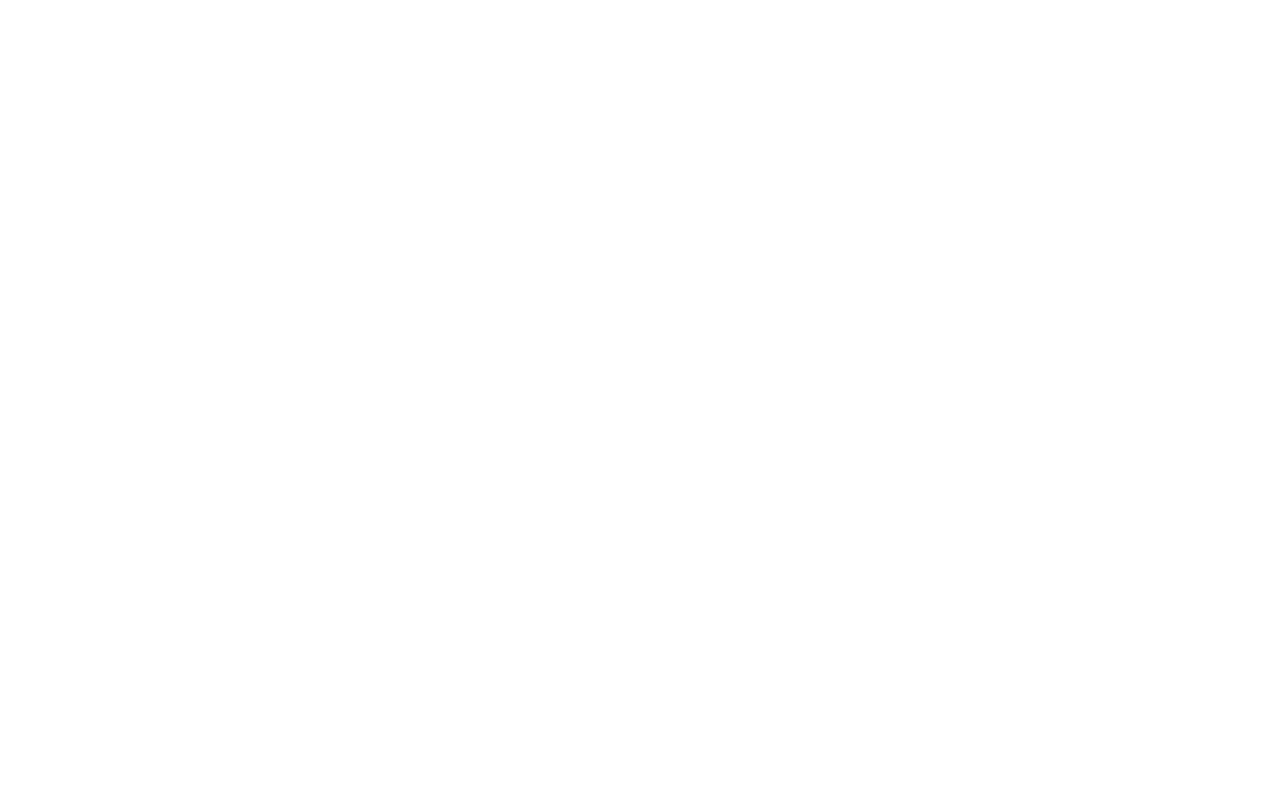
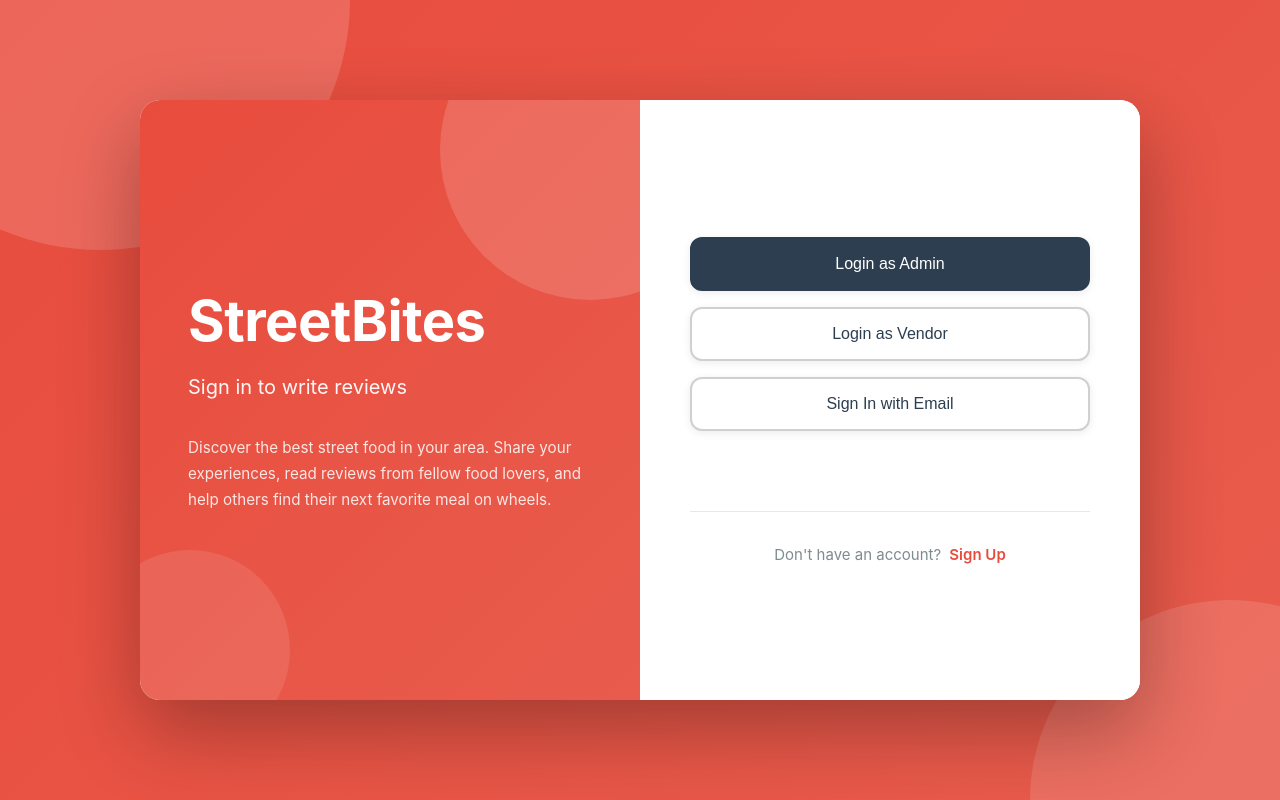
Before and after one commit to jikcbayabay/StreetBites, a React (Vite) app: page /login in a window 1280 px wide. Before the commit this address had no page. Built offline with nearby package versions, Linux system fonts and the light colour scheme.

Commit message:
fixed login

```diff
--- a/src/App.jsx
+++ b/src/App.jsx
@@ -13,6 +13,12 @@
 import SecurityPage from './pages/SecurityPage';
 import TermsOfServicePage from './pages/TermsOfServicePage';
 import Favorites from './pages/Favorites'
+import AdminLogin from './pages/AdminLogin';
+import LoginPage from './pages/LoginPage';
+import UserLogin from './pages/UserLogin';
+import VendorLogin from './pages/VendorLogin';
+import AdminSign from './pages/AdminSignup';
+import UserSign from './pages/UserSignup';
 
 function App() {
   return (
@@ -30,6 +36,12 @@
           <Route path="/terms-of-service" element={<TermsOfServicePage />} />
           <Route path="/account" element={<AccountPage />} />
           <Route path="/favorites" element={<Favorites />} />
+          <Route path="/admin-login" element={<AdminLogin />} />
+          <Route path="/admin-sign" element={<AdminSign />} />
+          <Route path="/login" element={<LoginPage />} />
+          <Route path="/user-login" element={<UserLogin />} />
+          <Route path="/user-sign" element={<UserSign />} />
+          <Route path="/vendor-login" element={<VendorLogin />} />
         </Routes>
       </BrowserRouter>
     </div>
--- a/src/pages/AccountPage.jsx
+++ b/src/pages/AccountPage.jsx
@@ -24,7 +24,7 @@
           </div>
           <div className="form-group">
             <label className="form-label">Display Name</label>
-            <input type="text" className="form-input" defaultValue="Juan Dela Cruz" />
+              <input type="text" className="form-input" defaultValue="Juan Dela Cruz" />
           </div>
           <div className="form-group">
             <label className="form-label">Username</label>
--- a/src/pages/AdminLogin.jsx
+++ b/src/pages/AdminLogin.jsx
@@ -81,7 +81,7 @@
 
           <div className="signup-section">
             <span className="signup-text">
-              Don't have an account? <a href="/adminsignup" className="signup-link">Sign Up</a>
+              Don't have an account? <a href="/admin-sign" className="signup-link">Sign Up</a>
             </span>
           </div>
         </main>
--- a/src/pages/LoginPage.jsx
+++ b/src/pages/LoginPage.jsx
@@ -64,7 +64,7 @@
 
           <div className="signup-section">
             <span className="signup-text">
-              Don't have an account? <Link to="/usersignup" className="signup-link">Sign Up</Link>
+              Don't have an account? <Link to="/user-sign" className="signup-link">Sign Up</Link>
             </span>
           </div>
         </main>
--- a/src/pages/ProfilePage.jsx
+++ b/src/pages/ProfilePage.jsx
@@ -1,9 +1,19 @@
 import React, { useState } from 'react';
-import { Link } from 'react-router-dom';
+import { Link, useNavigate } from 'react-router-dom';
 import './ProfilePage.css';
 
 const ProfilePage = () => {
   const [activeNav, setActiveNav] = useState('profile');
+  const navigate = useNavigate(); // for redirecting to LoginPage
+
+  const handleLogout = () => {
+    // Optional: clear user session data
+    localStorage.removeItem('user');
+    sessionStorage.clear();
+
+    // Redirect to LoginPage
+    navigate('/login');
+  };
 
   const navItems = [
     { id: 'home', label: 'Home', path: '/' },
@@ -59,15 +69,14 @@
     minWidth: '60px',
     transition: 'all 0.3s',
     borderRadius: '8px',
-    textDecoration: 'none',
-    color: activeNav === 'profile' ? '#dc2626' : '#6b7280'
+    textDecoration: 'none'
   };
 
   return (
     <div className="profile-page-background">
       <div className="profile-container">
-        <header className="profile-header">
-        </header>
+        <header className="profile-header"></header>
+
         <section className="user-info-section">
           <img
             src="https://placehold.co/60x60/F9A8D4/A90C6B?text=JD"
@@ -80,31 +89,29 @@
           </div>
           <span className="arrow-icon">{'>'}</span>
         </section>
+
         <nav className="settings-list">
           {settingsItems.map((item, index) => (
-            <Link
-              key={index}
-              to={item.path}
-              className="settings-item"
-            >
+            <Link key={index} to={item.path} className="settings-item">
               <span>{item.label}</span>
               <span className="arrow-icon">{'>'}</span>
             </Link>
           ))}
         </nav>
+
         <nav className="info-list">
           {infoItems.map((item, index) => (
-            <Link
-              key={index}
-              to={item.path}
-              className="info-item"
-            >
+            <Link key={index} to={item.path} className="info-item">
               <span>{item.label}</span>
               <span className="external-link-icon">↗</span>
             </Link>
           ))}
         </nav>
-        <button className="logout-button">Logout</button>
+
+        {/* Logout button */}
+        <button className="logout-button" onClick={handleLogout}>
+          Logout
+        </button>
       </div>
 
       {/* Bottom Navigation */}
@@ -120,13 +127,48 @@
               }}
               onClick={() => setActiveNav(item.id)}
             >
-              <svg style={{width: '22px', height: '22px'}} fill="none" stroke="currentColor" viewBox="0 0 24 24">
-                {item.id === 'home' && <path strokeLinecap="round" strokeLinejoin="round" strokeWidth="2" d="M3 12l2-2m0 0l7-7 7 7M5 10v10a1 1 0 001 1h3m10-11l2 2m-2-2v10a1 1 0 01-1 1h-3m-6 0a1 1 0 001-1v-4a1 1 0 011-1h2a1 1 0 011 1v4a1 1 0 001 1m-6 0h6"></path>}
-                {item.id === 'maps' && <path strokeLinecap="round" strokeLinejoin="round" strokeWidth="2" d="M9 20l-5.447-2.724A1 1 0 013 16.382V5.618a1 1 0 011.447-.894L9 7m0 13l6-3m-6 3V7m6 10l4.553 2.276A1 1 0 0021 18.382V7.618a1 1 0 00-.553-.894L15 4m0 13V4m0 0L9 7"></path>}
-                {item.id === 'favorites' && <path strokeLinecap="round" strokeLinejoin="round" strokeWidth="2" d="M11.049 2.927c.3-.921 1.603-.921 1.902 0l1.519 4.674a1 1 0 00.95.69h4.915c.969 0 1.371 1.24.588 1.81l-3.976 2.888a1 1 0 00-.363 1.118l1.518 4.674c.3.922-.755 1.688-1.538 1.118l-3.976-2.888a1 1 0 00-1.176 0l-3.976 2.888c-.783.57-1.838-.197-1.538-1.118l1.518-4.674a1 1 0 00-.363-1.118l-3.976-2.888c-.784-.57-.38-1.81.588-1.81h4.914a1 1 0 00.951-.69l1.519-4.674z"></path>}
-                {item.id === 'profile' && <path strokeLinecap="round" strokeLinejoin="round" strokeWidth="2" d="M16 7a4 4 0 11-8 0 4 4 0 018 0zM12 14a7 7 0 00-7 7h14a7 7 0 00-7-7z"></path>}
+              <svg
+                style={{ width: '22px', height: '22px' }}
+                fill="none"
+                stroke="currentColor"
+                viewBox="0 0 24 24"
+              >
+                {item.id === 'home' && (
+                  <path
+                    strokeLinecap="round"
+                    strokeLinejoin="round"
+                    strokeWidth="2"
+                    d="M3 12l2-2m0 0l7-7 7 7M5 10v10a1 1 0 001 1h3m10-11l2 2m-2-2v10a1 1 0 01-1 1h-3m-6 0a1 1 0 001-1v-4a1 1 0 011-1h2a1 1 0 011 1v4a1 1 0 001 1m-6 0h6"
+                  ></path>
+                )}
+                {item.id === 'maps' && (
+                  <path
+                    strokeLinecap="round"
+                    strokeLinejoin="round"
+                    strokeWidth="2"
+                    d="M9 20l-5.447-2.724A1 1 0 013 16.382V5.618a1 1 0 011.447-.894L9 7m0 13l6-3m-6 3V7m6 10l4.553 2.276A1 1 0 0021 18.382V7.618a1 1 0 00-.553-.894L15 4m0 13V4m0 0L9 7"
+                  ></path>
+                )}
+                {item.id === 'favorites' && (
+                  <path
+                    strokeLinecap="round"
+                    strokeLinejoin="round"
+                    strokeWidth="2"
+                    d="M11.049 2.927c.3-.921 1.603-.921 1.902 0l1.519 4.674a1 1 0 00.95.69h4.915c.969 0 1.371 1.24.588 1.81l-3.976 2.888a1 1 0 00-.363 1.118l1.518 4.674c.3.922-.755 1.688-1.538 1.118l-3.976-2.888a1 1 0 00-1.176 0l-3.976 2.888c-.783.57-1.838-.197-1.538-1.118l1.518-4.674a1 1 0 00-.363-1.118l-3.976-2.888c-.784-.57-.38-1.81.588-1.81h4.914a1 1 0 00.951-.69l1.519-4.674z"
+                  ></path>
+                )}
+                {item.id === 'profile' && (
+                  <path
+                    strokeLinecap="round"
+                    strokeLinejoin="round"
+                    strokeWidth="2"
+                    d="M16 7a4 4 0 11-8 0 4 4 0 018 0zM12 14a7 7 0 00-7 7h14a7 7 0 00-7-7z"
+                  ></path>
+                )}
               </svg>
-              <span style={{fontSize: '11px', fontWeight: '500'}}>{item.label}</span>
+              <span style={{ fontSize: '11px', fontWeight: '500' }}>
+                {item.label}
+              </span>
             </Link>
           ))}
         </div>
--- a/src/pages/UserLogin.jsx
+++ b/src/pages/UserLogin.jsx
@@ -82,7 +82,7 @@
 
           <div className="signup-section">
             <span className="signup-text">
-              Don't have an account? <Link to="/signup" className="signup-link">Sign Up</Link>
+              Don't have an account? <Link to="/user-sign" className="signup-link">Sign Up</Link>
             </span>
           </div>
         </main>
```
Also changed, not shown: src/pages/AdminSignup.jsx (renamed from src/pages/AdminSign.jsx), src/pages/UserSignup.jsx (renamed from src/pages/UserSign.jsx).
